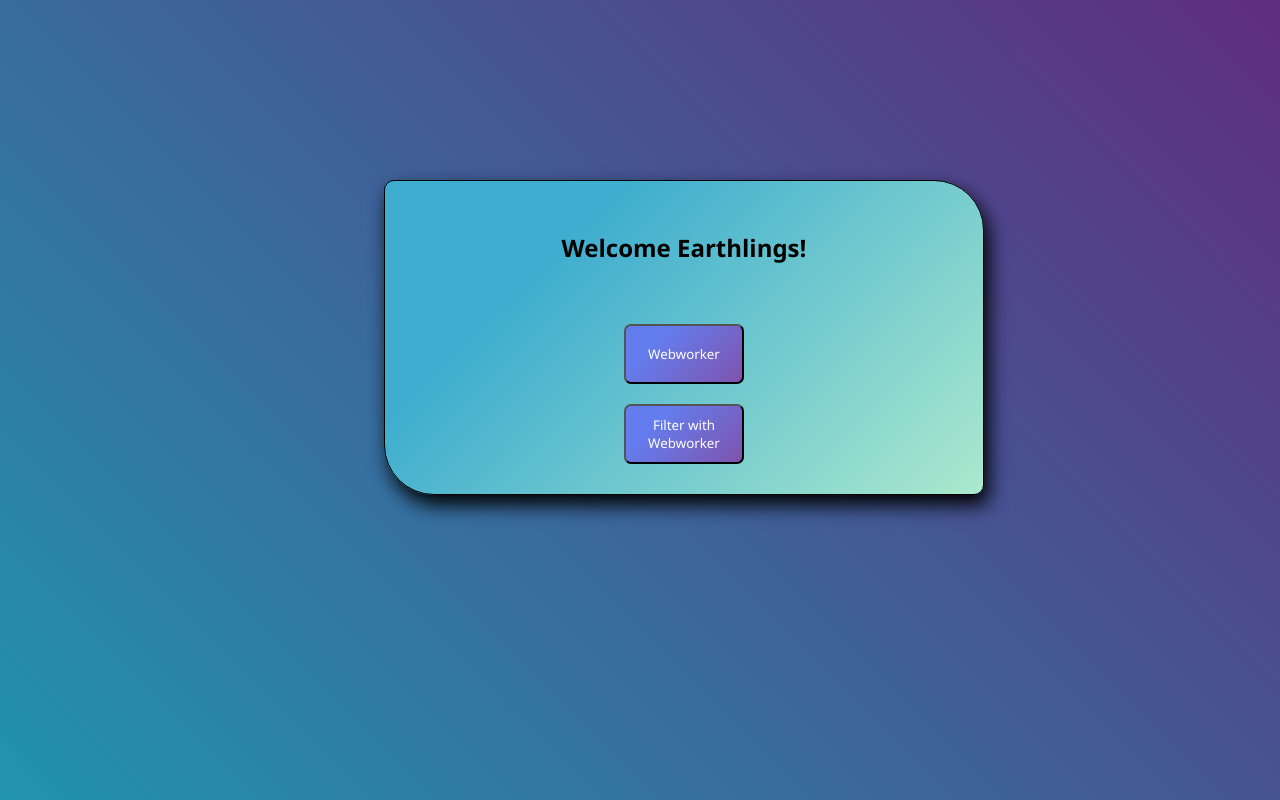
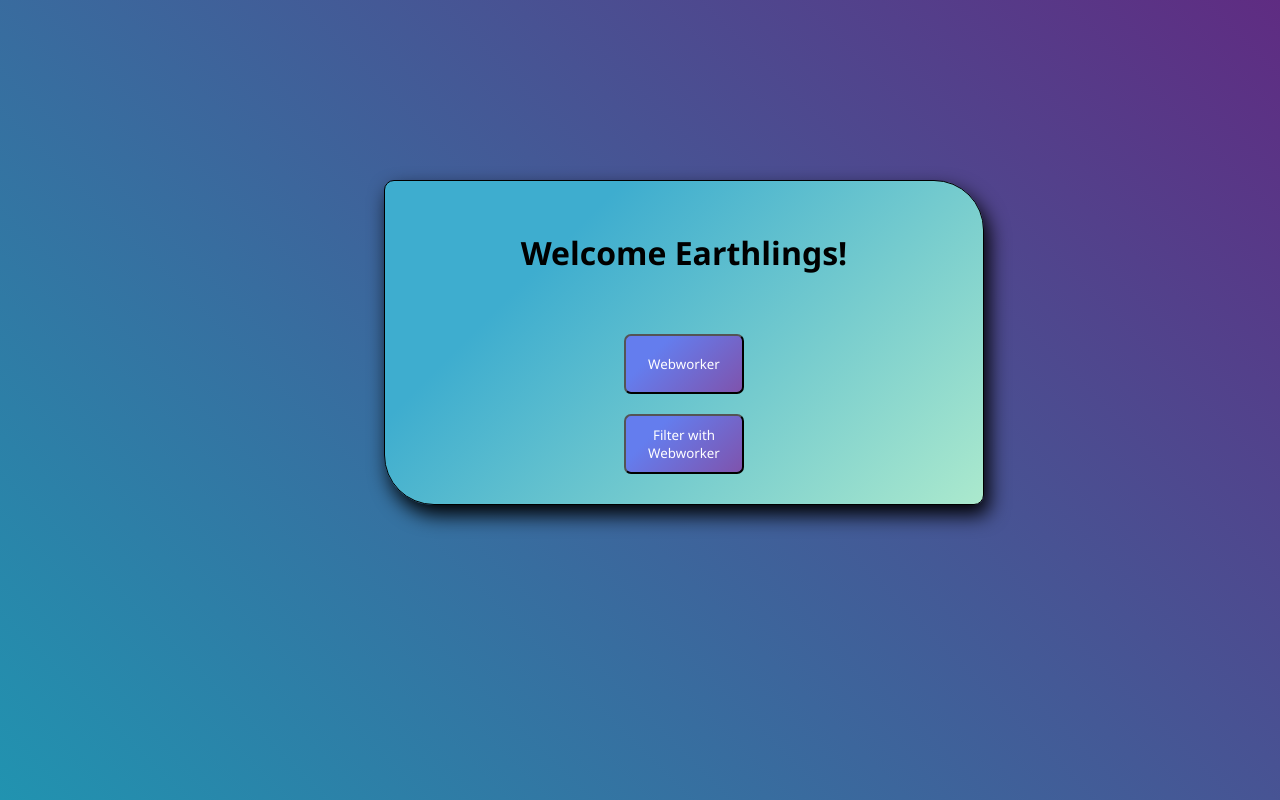
Before and after one commit to Hamzazaheer721/Webworkers-React-Typescript, a React (Create React App) app: page / in a window 1280 px wide. Built offline with nearby package versions, Linux system fonts and the light colour scheme.

Commit message:
!fix: fixed the home page styling

```diff
--- a/src/components/Welcome/index.styled.ts
+++ b/src/components/Welcome/index.styled.ts
@@ -22,9 +22,10 @@ export const Wrapper = styled.div`
   border-radius: 10px 50px;
   box-shadow: 5px 10px 20px black;
 `
-export const Text = styled.h2`
+export const Text = styled.h1`
   color: black;
   padding: 50px;
+  font-weight: 600;
 `
 
 export const Button = styled.button`
```
